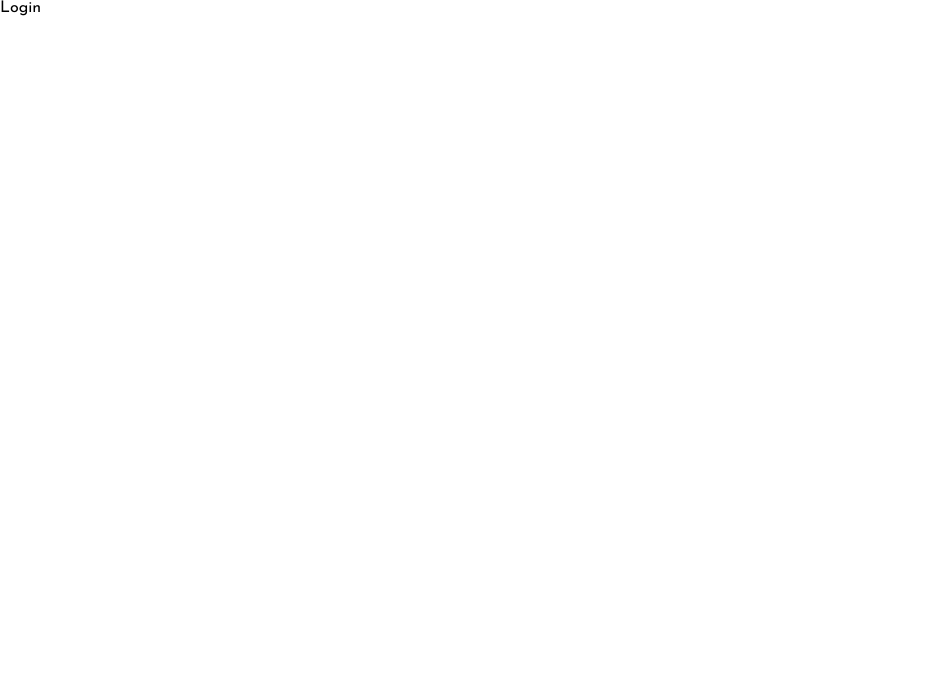
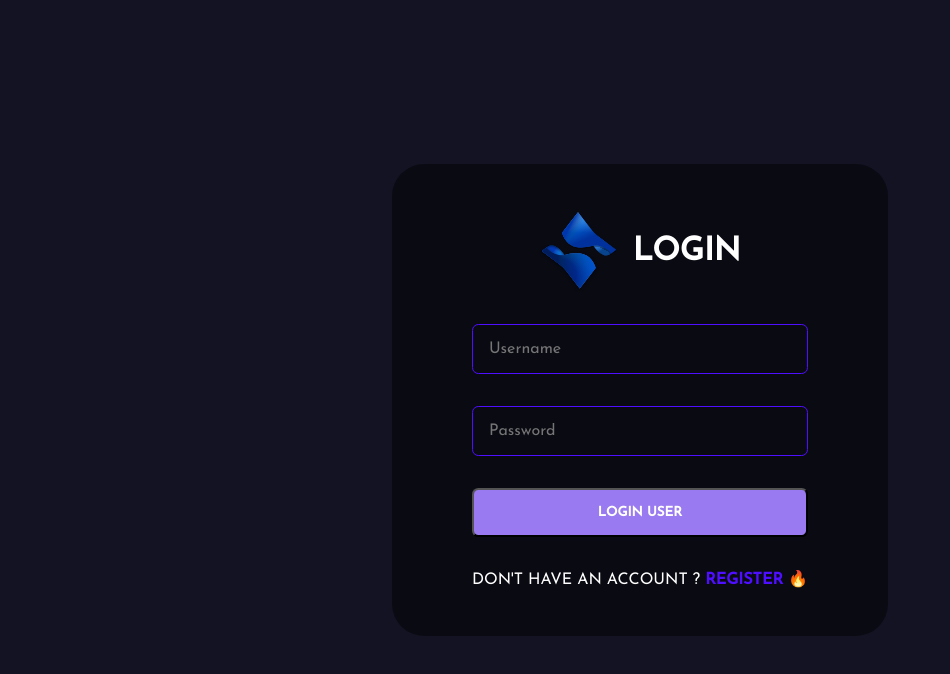
Before and after one commit to Shair1020/chat-app-frontend, a React (Create React App) app: page /login in a window 1280 px wide. Shown: the top 674 px of the page, without its empty margins (0-950 px from the left). Built offline with nearby package versions, Linux system fonts and the light colour scheme.

Commit message:
create a common components of form container and login components done

```diff
--- a/src/pages/Login.jsx
+++ b/src/pages/Login.jsx
@@ -1,9 +1,91 @@
-import React from 'react'
+import React, { useState } from "react";
+import { Link, useNavigate } from "react-router-dom";
+import { toast, ToastContainer } from "react-toastify";
+import Logo from "../assets/logo.svg";
+import "react-toastify/dist/ReactToastify.css";
+import axios from "axios";
+import { loginRoute } from "../utils/APIRoute";
+import { FormContainer } from "../styled-componet/FormContainer";
 
 const Login = () => {
+  const navigate = useNavigate();
+  const [values, setValues] = useState({
+    username: "",
+    password: "",
+  });
+
+  const handleSubmit = async (event) => {
+    event.preventDefault();
+    if (handleValidation()) {
+      const { password, username } = values;
+      const { data } = await axios.post(loginRoute, {
+        username,
+        password,
+      });
+      if (data.status === false) {
+        toast.error(data.msg, toastOption);
+      }
+      if (data.status === true) {
+        localStorage.setItem("chat-app-user", JSON.stringify(data.user));
+        navigate("/");
+      }
+    }
+  };
+
+  const toastOption = {
+    position: "bottom-right",
+    autoClose: 8000,
+    pauseOnHover: true,
+    draggable: true,
+    theme: "dark",
+  };
+
+  const handleValidation = () => {
+    const { password, username } = values;
+    if (password === "") {
+      toast.error("Email and Password is required", toastOption);
+      return false;
+    } else if (username.length === "") {
+      toast.error("Email and Password is required", toastOption);
+      return false;
+    }
+    return true;
+  };
+
+  const handleChange = (event) => {
+    setValues({ ...values, [event.target.name]: event.target.value });
+  };
+
   return (
-    <div>Login</div>
-  )
-}
+    <>
+      <FormContainer>
+        <form onSubmit={(event) => handleSubmit(event)}>
+          <div className="brand">
+            <img src={Logo} alt="" />
+            <h1>Login</h1>
+          </div>
+          <input
+            type="text"
+            placeholder="Username"
+            name="username"
+            onChange={(e) => handleChange(e)}
+            min="3"
+          />
+          <input
+            type="password"
+            placeholder="Password"
+            name="password"
+            onChange={(e) => handleChange(e)}
+          />
+          <button type="submit">Login User</button>
+          <span>
+            Don't have an account ? <Link to="/register">register 🔥 </Link>
+          </span>
+        </form>
+      </FormContainer>
+      <ToastContainer />
+    </>
+  );
+};
 
-export default Login
+export default Login;
--- a/src/pages/Register.jsx
+++ b/src/pages/Register.jsx
@@ -1,11 +1,11 @@
 import React, { useState } from "react";
 import { Link, useNavigate } from "react-router-dom";
 import { toast, ToastContainer } from "react-toastify";
-import styled from "styled-components";
 import Logo from "../assets/logo.svg";
 import "react-toastify/dist/ReactToastify.css";
 import axios from "axios";
 import { resgisterRoute } from "../utils/APIRoute";
+import { FormContainer } from "../styled-componet/FormContainer";
 
 const Register = () => {
   const navigate = useNavigate();
@@ -111,71 +111,4 @@
   );
 };
 
-const FormContainer = styled.div`
-  height: 100vh;
-  width: 100vw;
-  display: flex;
-  flex-direction: column;
-  justify-content: center;
-  gap: 1rem;
-  align-items: center;
-  background-color: #131324;
-  .brand {
-    display: flex;
-    align-items: center;
-    gap: 1rem;
-    justify-content: center;
-    img {
-      height: 5rem;
-    }
-    h1 {
-      color: #fff;
-      text-transform: uppercase;
-    }
-  }
-  form {
-    display: flex;
-    flex-direction: column;
-    gap: 2rem;
-    background-color: #00000076;
-    border-radius: 2rem;
-    padding: 3rem 5rem;
-    input {
-      padding: 1rem;
-      background-color: transparent;
-      border: 0.1rem solid #4e0eff;
-      border-radius: 0.4rem;
-      color: #fff;
-      width: 100%;
-      font-size: 1rem;
-      &:focus {
-        border: 0.1rem solid #997af0;
-        outline: none;
-      }
-    }
-    button {
-      background-color: #997af0;
-      color: #fff;
-      padding: 1rem 2rem;
-      cursor: pointer;
-      border-radius: 0.4rem;
-      font-weight: bold;
-      text-transform: uppercase;
-      transition: 0.8ms ease-in-out;
-      &:hover {
-        background-color: #4e0eff;
-      }
-    }
-    span {
-      color: #fff;
-      text-transform: uppercase;
-      a {
-        color: #4e0eff;
-        text-decoration: none;
-        font-weight: bold;
-      }
-    }
-  }
-`;
-
 export default Register;
--- /dev/null
+++ b/src/styled-componet/FormContainer.jsx
@@ -0,0 +1,68 @@
+import styled from "styled-components";
+
+export const FormContainer = styled.div`
+  height: 100vh;
+  width: 100vw;
+  display: flex;
+  flex-direction: column;
+  justify-content: center;
+  gap: 1rem;
+  align-items: center;
+  background-color: #131324;
+  .brand {
+    display: flex;
+    align-items: center;
+    gap: 1rem;
+    justify-content: center;
+    img {
+      height: 5rem;
+    }
+    h1 {
+      color: #fff;
+      text-transform: uppercase;
+    }
+  }
+  form {
+    display: flex;
+    flex-direction: column;
+    gap: 2rem;
+    background-color: #00000076;
+    border-radius: 2rem;
+    padding: 3rem 5rem;
+    input {
+      padding: 1rem;
+      background-color: transparent;
+      border: 0.1rem solid #4e0eff;
+      border-radius: 0.4rem;
+      color: #fff;
+      width: 100%;
+      font-size: 1rem;
+      &:focus {
+        border: 0.1rem solid #997af0;
+        outline: none;
+      }
+    }
+    button {
+      background-color: #997af0;
+      color: #fff;
+      padding: 1rem 2rem;
+      cursor: pointer;
+      border-radius: 0.4rem;
+      font-weight: bold;
+      text-transform: uppercase;
+      transition: 0.8ms ease-in-out;
+      &:hover {
+        background-color: #4e0eff;
+      }
+    }
+    span {
+      color: #fff;
+      text-transform: uppercase;
+      a {
+        color: #4e0eff;
+        text-decoration: none;
+        font-weight: bold;
+      }
+    }
+  }
+`;
--- a/src/utils/APIRoute.js
+++ b/src/utils/APIRoute.js
@@ -1,2 +1,3 @@
 const host = 'http://localhost:5000';
 export const resgisterRoute = `${host}/api/auth/register`;
+export const loginRoute = `${host}/api/auth/login`;
```
